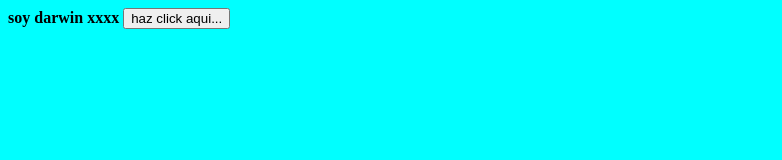
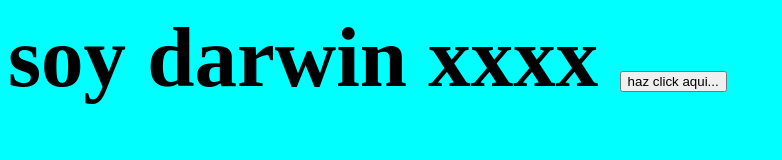
Before and after one commit to dscdeveloperX/git-curso, a plain HTML site: page index.html in a window 1280 px wide. Shown: the whole page, without its empty margins (0-782 px from the left). Drawn offline with Linux system fonts and the light colour scheme.

Commit message:
d-confirmacion-1

```diff
--- a/index.css
+++ b/index.css
@@ -1,3 +1,4 @@
 body, html{
     background-color: cyan;
+    font-size: 85px;
 }
```
